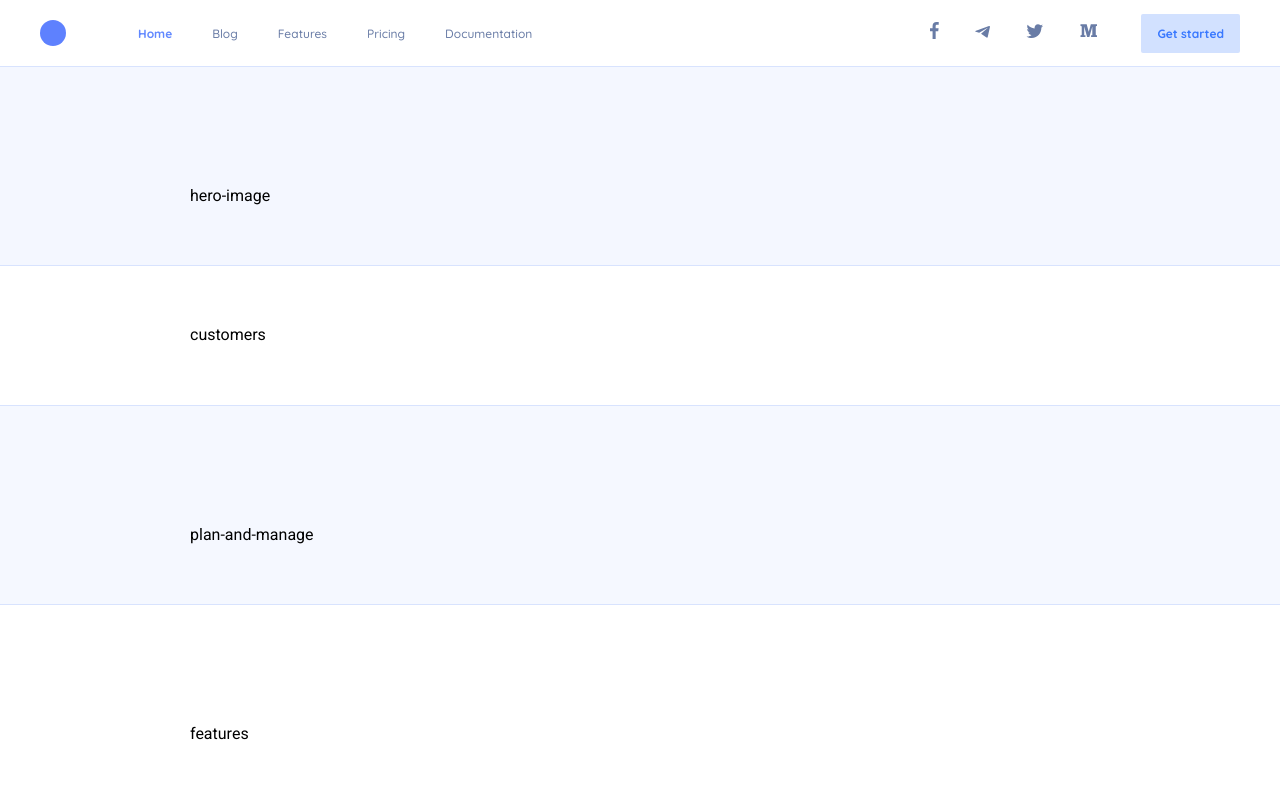
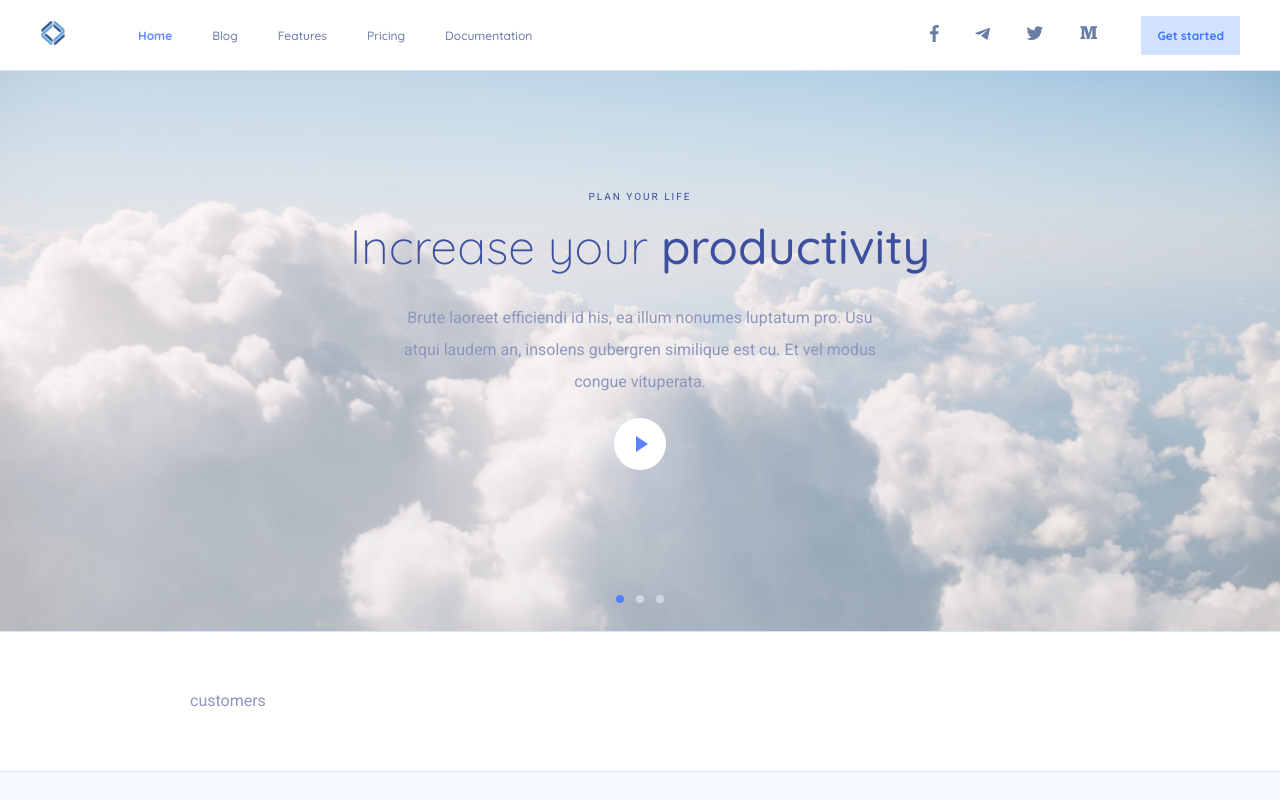
Before and after one commit to hrudkouski/increase_your_productivity, a website: page index.html in a window 1280 px wide. Shown: the top 800 px of the page. Drawn offline with Linux system fonts and the light colour scheme.

Commit message:
creating section hero-image

```diff
--- a/css/styles.scss
+++ b/css/styles.scss
@@ -1,4 +1,4 @@
-@import url('https://fonts.googleapis.com/css2?family=Quicksand:wght@400;500;700&family=Roboto:wght@400;500;700&display=swap');
+@import url('https://fonts.googleapis.com/css2?family=Quicksand:wght@100;300;400;500;700&family=Roboto:wght@400;500;700&display=swap');
 
 // === <MIXIN> ===
 @mixin roboto {
@@ -14,6 +14,7 @@
 // === <VARIABLES> ===
 $base: 4px;
 
+$fw-light: 300;
 $fw-regular: 400;
 $fw-medium: 500;
 $fw-bold: 700;
@@ -37,6 +38,8 @@ $color-secondary: #6188FF;
 // === <COMMON> ===
 body {
   @include roboto;
+
+  color: #8D96BD;
 }
 
 .section-outer {
@@ -76,6 +79,61 @@ body {
   }
 }
 
+h1, h2, h3, h4, h5, h6 {
+  @include quicksand;
+  padding: 0;
+  margin: 0;
+  font-weight: $fw-regular;
+  color: #3D4F9F;
+}
+
+h1, h2 {
+  font-size: $base*12;
+  margin-bottom: $base*12;
+}
+
+h3 {
+  font-size: $base*9;
+}
+
+h4 {
+  font-size: $base*6;
+}
+
+h5 {
+  @include roboto;
+  font-size: $base*2.5;
+  margin-bottom: $base*4;
+}
+
+.ta-c {
+  text-align: center;
+}
+
+.dots {
+  display: flex;
+  padding: 0;
+  margin: 0;
+  list-style: none;
+
+  &__item {
+    width: $base*2;
+    height: $base*2;
+    background-color: #D1D6E3;
+    border-radius: 100%;
+    transition: $transition;
+    cursor: pointer;
+
+    &--active {
+      background-color: #5283FF;
+    }
+
+    & + & {
+      margin-left: $base*3;
+    }
+  }
+}
+
 // === </COMMON> ===
 
 // === <HEADER> ===
@@ -91,7 +149,6 @@ body {
 }
 
 .logo {
-  background: #5E81FE;
   width: $base*6.5;
   height: $base*6.5;
   border-radius: 100%;
@@ -174,6 +231,72 @@ body {
 // === <HERO-IMAGE> ===
 .section-hero-image {
   background-color: #F4F7FF;
+  position: relative;
+
+  .dots {
+    position: absolute;
+    bottom: $base*7;
+    left: 50%;
+    transform: translate(-50%);
+  }
+}
+
+.slider-hero-image {
+  padding: 0;
+  margin: 0;
+  list-style: none;
+
+  &__item {
+    text-align: center;
+    height: $base*140;
+    background-position: 50% 50%;
+    background-size: cover;
+
+    &-content {
+
+      h5 {
+        letter-spacing: $base*0.5;
+      }
+
+      h2 {
+        font-weight: $fw-light;
+        margin-bottom: $base*7;
+
+        span {
+          font-weight: $fw-medium;
+        }
+      }
+
+      .text {
+        line-height: 2;
+        width: 55%;
+        margin: 0 auto $base*5;
+      }
+    }
+  }
+}
+
+.icon-play {
+  display: inline-flex;
+  align-items: center;
+  justify-content: center;
+  width: $base*13;
+  height: $base*13;
+  background-color: #fff;
+  border-radius: 100%;
+  box-shadow: 0 10px 50px 0 rgba(201, 209, 231, 0.6);
+
+  &::before {
+    display: block;
+    width: 0;
+    height: 0;
+    content: '';
+    border-color: transparent;
+    border-style: solid;
+    border-width: $base*2 $base*3;
+    border-left-color: #5E81FF;
+    margin-left: $base*4;
+  }
 }
 
 // === </HERO-IMAGE> ===
--- a/index.html
+++ b/index.html
@@ -15,7 +15,9 @@
 <header class="section-outer section-header">
     <div class="section-inner section-inner--wide">
         <div class="main-navigation">
-            <a class="logo" href="#"></a>
+            <a href="#">
+                <img class="logo" src="img/logo.png" alt="logo">
+            </a>
             <nav class="nav">
                 <ul class="nav-wrapper">
                     <li class="nav-wrapper_item">
@@ -83,9 +85,29 @@
 
 <!--<hero-image>-->
 <section class="section-outer section-hero-image">
-    <div class="section-inner">
-        hero-image
-    </div>
+    <ul class="slider-hero-image">
+        <li class="slider-hero-image__item" style="background-image: url(img/cloud.jpg)">
+            <div class="section-inner slider-hero-image__item-content">
+                <h5>PLAN YOUR LIFE</h5>
+                <h2>Increase your <span>productivity</span></h2>
+                <div class="text">
+                    Brute laoreet efficiendi id his, ea illum nonumes luptatum pro. Usu
+                    atqui laudem an, insolens gubergren similique est cu. Et vel modus
+                    congue vituperata.
+                </div>
+                <div class="btn-icon-play-wrapper">
+                    <a href="#">
+                        <i class="icon-play"></i>
+                    </a>
+                </div>
+            </div>
+        </li>
+    </ul>
+    <ul class="dots">
+        <li class="dots__item dots__item--active"></li>
+        <li class="dots__item"></li>
+        <li class="dots__item"></li>
+    </ul>
 </section>
 <!--</hero-image>-->
 
@@ -166,7 +188,9 @@
     <div class="section-inner section-inner--wide">
         <div class="section-inner section-inner--wide">
             <div class="main-navigation">
-                <a class="logo" href="#"></a>
+                <a href="#">
+                    <img class="logo" src="img/logo.png" alt="logo">
+                </a>
                 <nav class="nav">
                     <ul class="nav-wrapper">
                         <li class="nav-wrapper_item">
```
Also changed, not shown: css/styles.css, img/cloud.jpg (added), img/logo.png (added), 1 other file.
